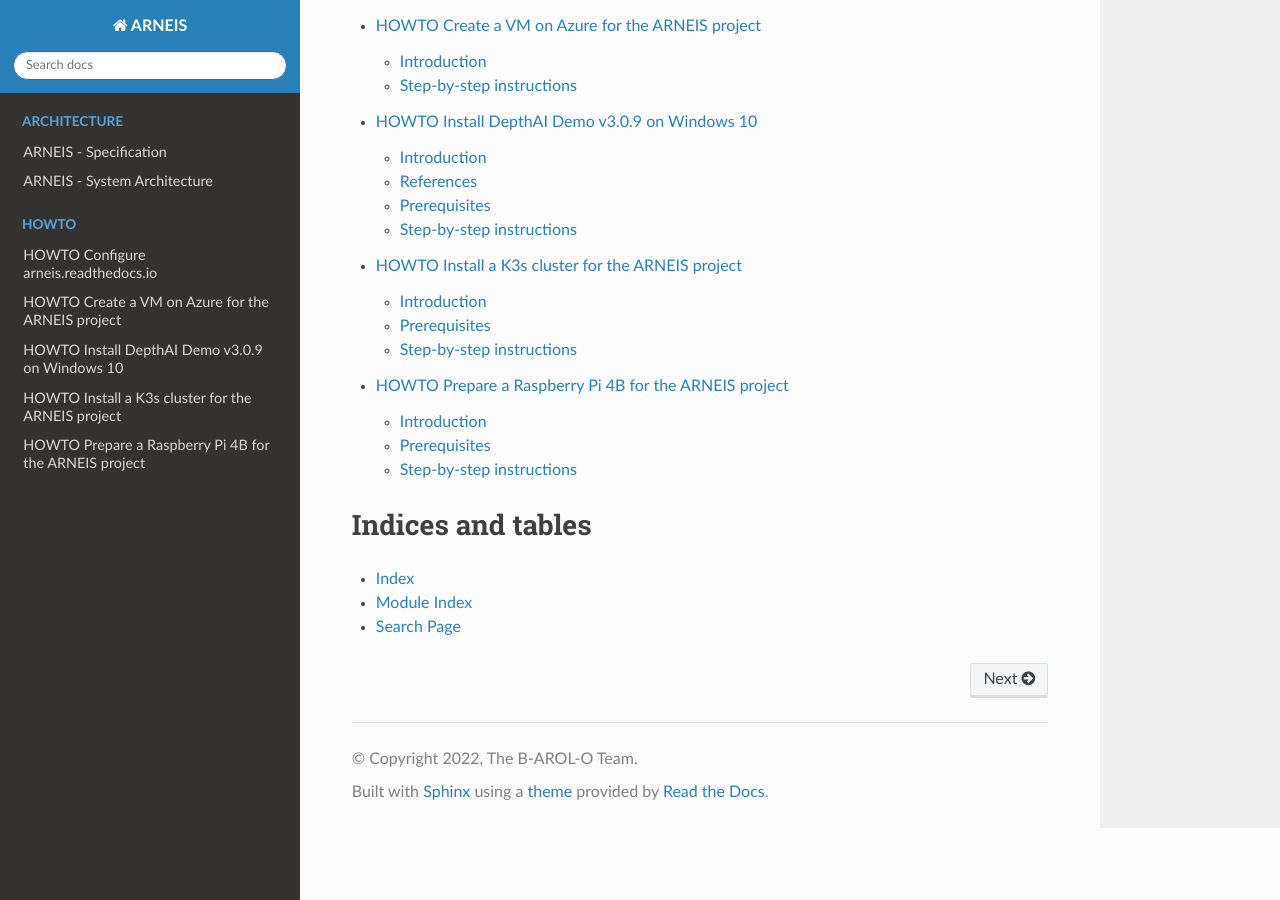
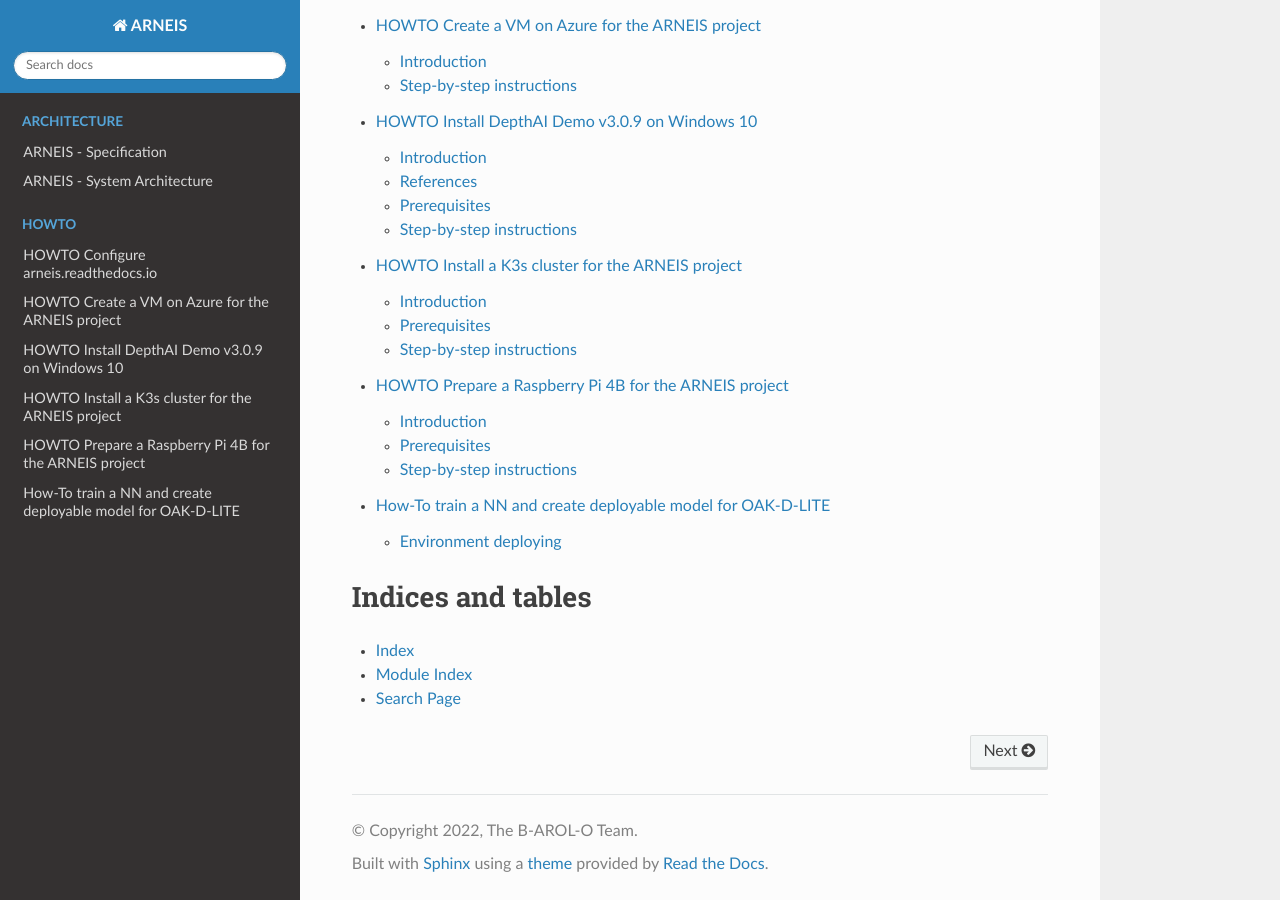
Before and after one commit to B-AROL-O/ARNEIS, a Sphinx documentation site: the page built from docs/index.rst, in a window 1280 px wide and 900 px high, scrolled down 1455 px. Built offline with Sphinx 7.4.7 and the Read the Docs theme 2.0.0, drawn with Linux system fonts in a browser that asks for light colours.

Commit message:
index.rst: Add link to howto/howto-train-deploy-NN

```diff
--- a/docs/index.rst
+++ b/docs/index.rst
@@ -47,6 +47,7 @@ or DM the `B-AROL-O Team on Twitter <https://twitter.com/baroloteam>`_ about sec
    howto/howto-install-depthai-on-windows10
    howto/howto-install-k3s-for-arneis
    howto/howto-prepare-rpi4b-for-arneis
+   howto/howto-train-deploy-NN
 
 Indices and tables
 ==================
```
